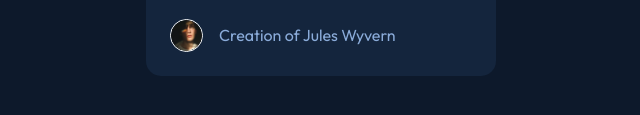
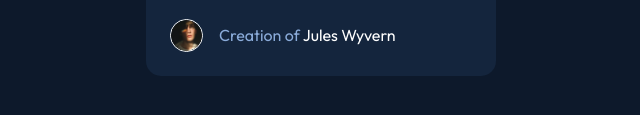
Before and after one commit to Enes-hacker/nft-preview-card-component, a plain HTML site: page index.html in a window 1280 px wide. Shown: the part 615-730 px from the top of the page, 319-959 px from the left. Drawn offline with Linux system fonts and the light colour scheme.

Commit message:
small fix

```diff
--- a/style.css
+++ b/style.css
@@ -36,11 +36,13 @@ p {
 }
 
 .user-name {
-  color: var(--clr-neutral-white);
+  color: var(--clr-primary-blue);
 }
 
-.user-name span {
-  color: var(--clr-primary-blue);
+
+
+.author{
+    color: var(--clr-neutral-white);
 }
 
 .text {
```
